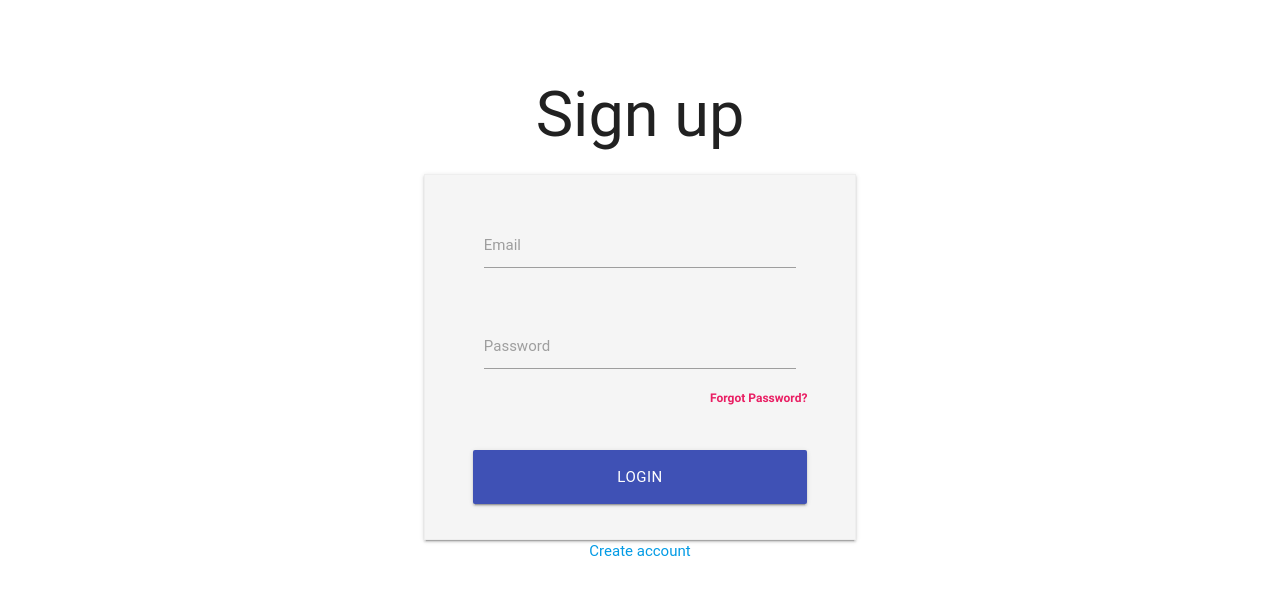
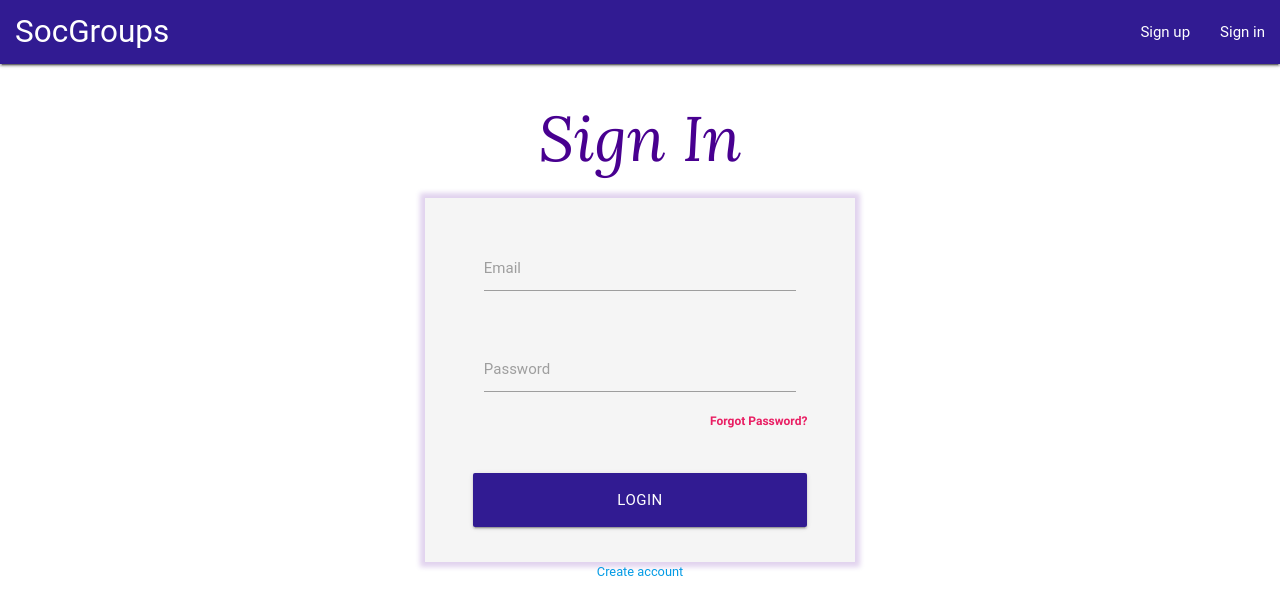
Before and after one commit to RusherRG/SocGroups, a PHP site: page /templates/login.html in a window 1280 px wide. Shown: the top 615 px of the page. Run offline with PHP 8.4, Linux system fonts and the light colour scheme; some libraries are stand-ins or nearby versions; some web fonts are replaced.

Commit message:
Updating Login CSS

```diff
--- a/static/styles/login.css
+++ b/static/styles/login.css
@@ -1,10 +1,19 @@
-.container{
-    margin-top: 10vh;
+body {
+    background-color: linear-gradient(to bottom right, rgb(14, 54, 233));
+}
+
+.container {
+    margin-top: 5vh;
 }
 
 .logincard {
     display: inline-block;
     margin: auto;
     padding: 32px 48px 0px 48px;
-    border: 1px solid #EEE;
+    box-shadow: 0 0 5px 5px rgba(84, 2, 161, 0.178);
 }
+
+.text-title {
+    font-family: 'Lora', serif;
+    color: rgb(72, 0, 144);
+}
--- a/templates/login.html
+++ b/templates/login.html
@@ -5,16 +5,27 @@
     <meta name="viewport" content="width=device-width, initial-scale=1.0">
     <meta http-equiv="X-UA-Compatible" content="ie=edge">
     <link href="https://fonts.googleapis.com/icon?family=Material+Icons" rel="stylesheet">
+    <link href="https://fonts.googleapis.com/css?family=Lora:400i&display=swap" rel="stylesheet">
     <link rel="stylesheet" type="text/css" href="https://cdnjs.cloudflare.com/ajax/libs/materialize/0.97.5/css/materialize.min.css">
     <link rel="stylesheet" type="text/css" href="../static/styles/login.css">
-<title>Sign up</title>
+<title>Sign in</title>
 </head>
 
 <body>
+    <nav>
+        <div class="deep-purple darken-4 nav-wrapper z-depth-1" style="padding: 0px 0px 15px 15px;">
+            <a href="index.html" class="brand-logo">SocGroups</a>
+            <ul id="nav-mobile" class="right hide-on-med-and-down">
+                <li><a href="register.html">Sign up</a></li>
+                <li><a href="login.html">Sign in</a></li>
+                <!-- <li><a href="#">JavaScript</a></li> -->
+            </ul>
+        </div>
+    </nav>
 
     <center>
         <div class="container">
-            <h1>Sign up</h1>
+            <h1 class="text-title">Sign In</h1>
             <div class="logincard z-depth-1 grey lighten-4 row">
 
                 <form class="col s12" method="post">
@@ -37,13 +48,13 @@
                     <br />
                     <center>
                         <div class='row'>
-                            <button type='submit' name='btn_login' class='col s12 btn btn-large waves-effect indigo'>Login</button>
+                            <button type='submit' name='btn_login' class='col s12 btn btn-large waves-effect deep-purple darken-4'>Login</button>
                         </div>
                     </center>
                 </form>
             </div>
         </div>
-        <a href="#!">Create account</a>
+        <a href="#!" style="font-size: 1vw">Create account</a>
     </center>
 
     <script type="text/javascript" src="https://cdnjs.cloudflare.com/ajax/libs/jquery/2.2.1/jquery.min.js"></script>
```
Also changed, not shown: templates/index.html (+49 -0 lines), templates/register.html (+14 -4 lines).
